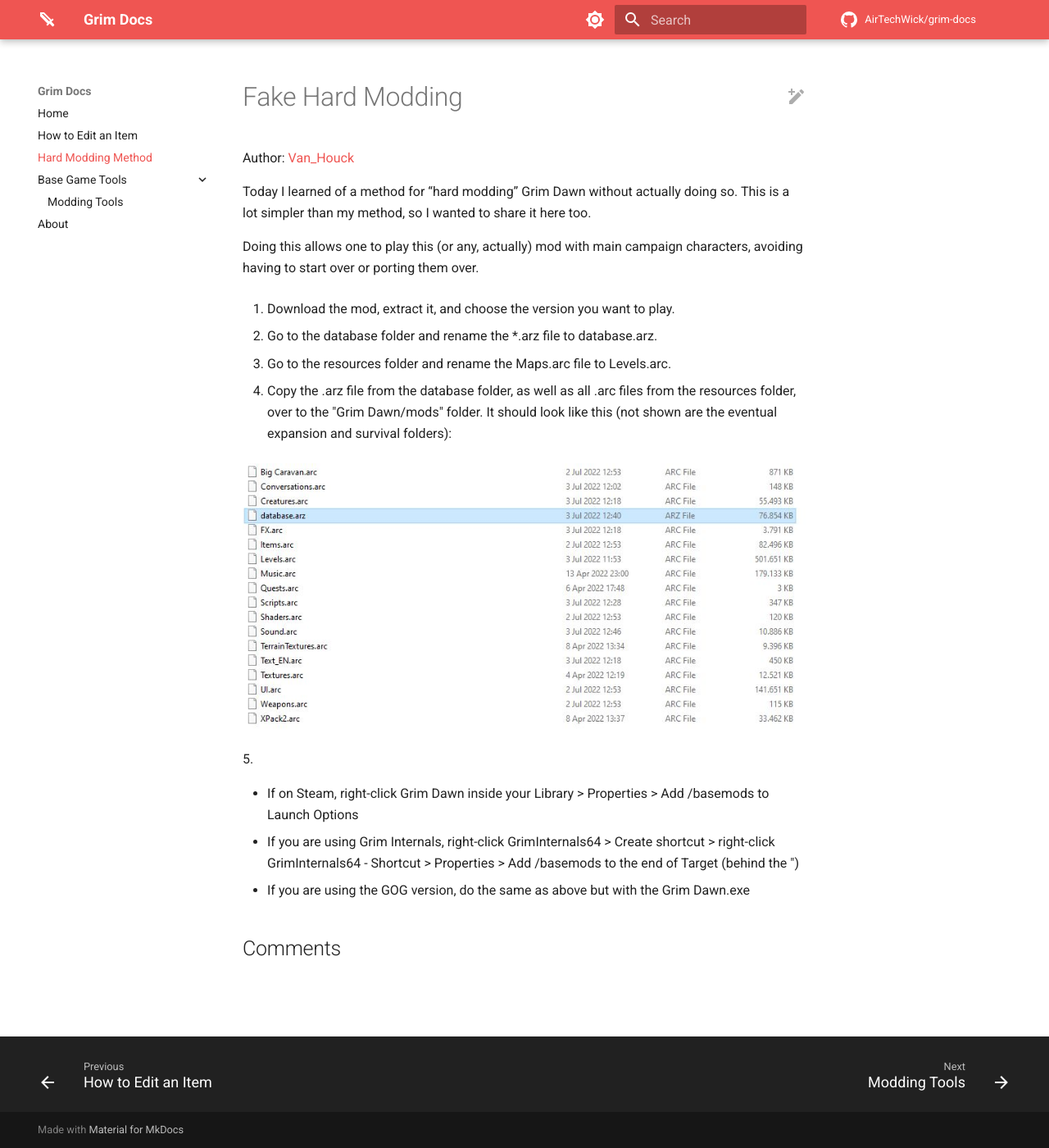
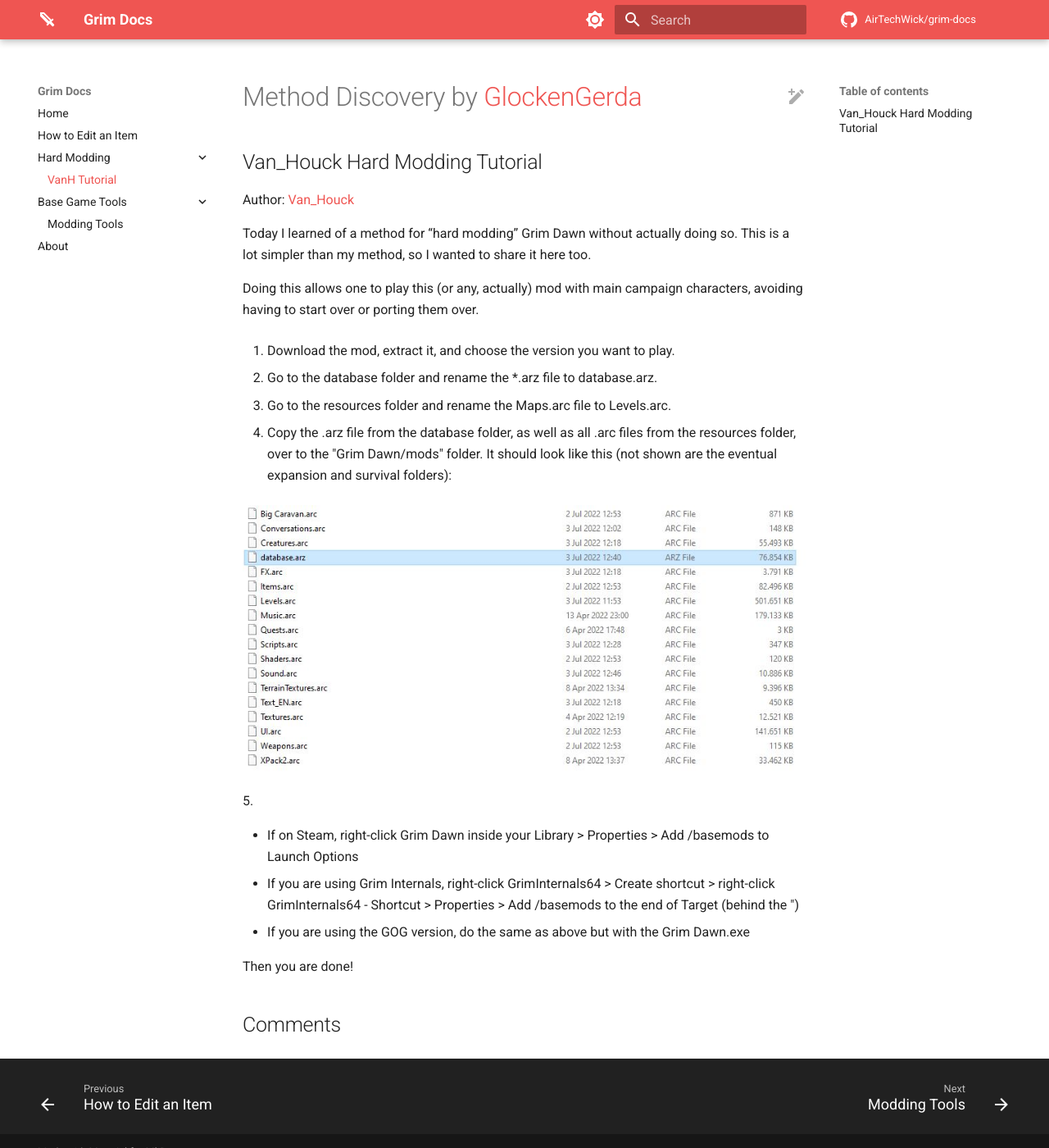
Before and after one commit to BewareTheHooks/grim-docs, an MkDocs documentation site: the page built from docs/van-hard-mod.md, in a window 1280 px wide and 1400 px high. Shown: the whole window at 82% size. Built offline with MkDocs 1.6.1 and Material for MkDocs 9.7.7, drawn with Linux system fonts in a browser that asks for light colours; comment, search, counter and statistics services are not loaded.

Commit message:
Feat: added own directory for hard modding

```diff
--- a/docs/van-hard-modding.md
+++ b/docs/van-hard-mod.md
@@ -1,7 +1,9 @@
 ---
 comments: true
 ---
-# Fake Hard Modding
+# Method Discovery by [GlockenGerda](https://forums.crateentertainment.com/u/glockengerda/summary)
+
+## Van_Houck Hard Modding Tutorial
 
 Author: [Van_Houck](https://forums.crateentertainment.com/u/Van_Houck)
 
@@ -24,3 +26,5 @@
 * If on Steam, right-click Grim Dawn inside your Library > Properties > Add /basemods to Launch Options
 * If you are using Grim Internals, right-click GrimInternals64 > Create shortcut > right-click GrimInternals64 - Shortcut > Properties > Add /basemods to the end of Target (behind the ")
 * If you are using the GOG version, do the same as above but with the Grim Dawn.exe
+
+Then you are done!
--- a/mkdocs.yml
+++ b/mkdocs.yml
@@ -3,10 +3,11 @@
 nav:
     - Home: 'index.md'
     - How to Edit an Item: import-single-record.md
-    - Hard Modding Method: van-hard-modding.md
+    - Hard Modding:
+      - VanH Tutorial: van-hard-mod.md
     - Base Game Tools:
-        - 'Modding Tools': mod-tools.md
-    - 'About': 'about.md'
+      - Modding Tools: mod-tools.md
+    - About: 'about.md'
 
 theme:
   name: material
```
